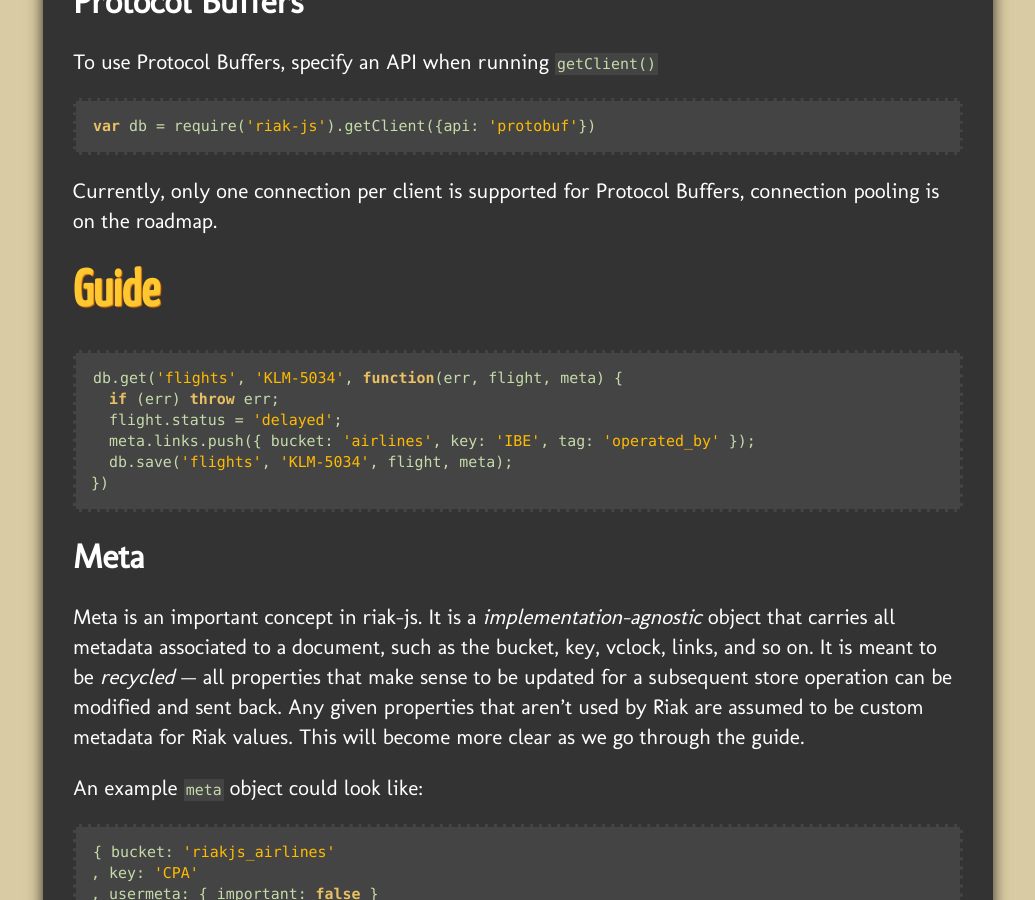
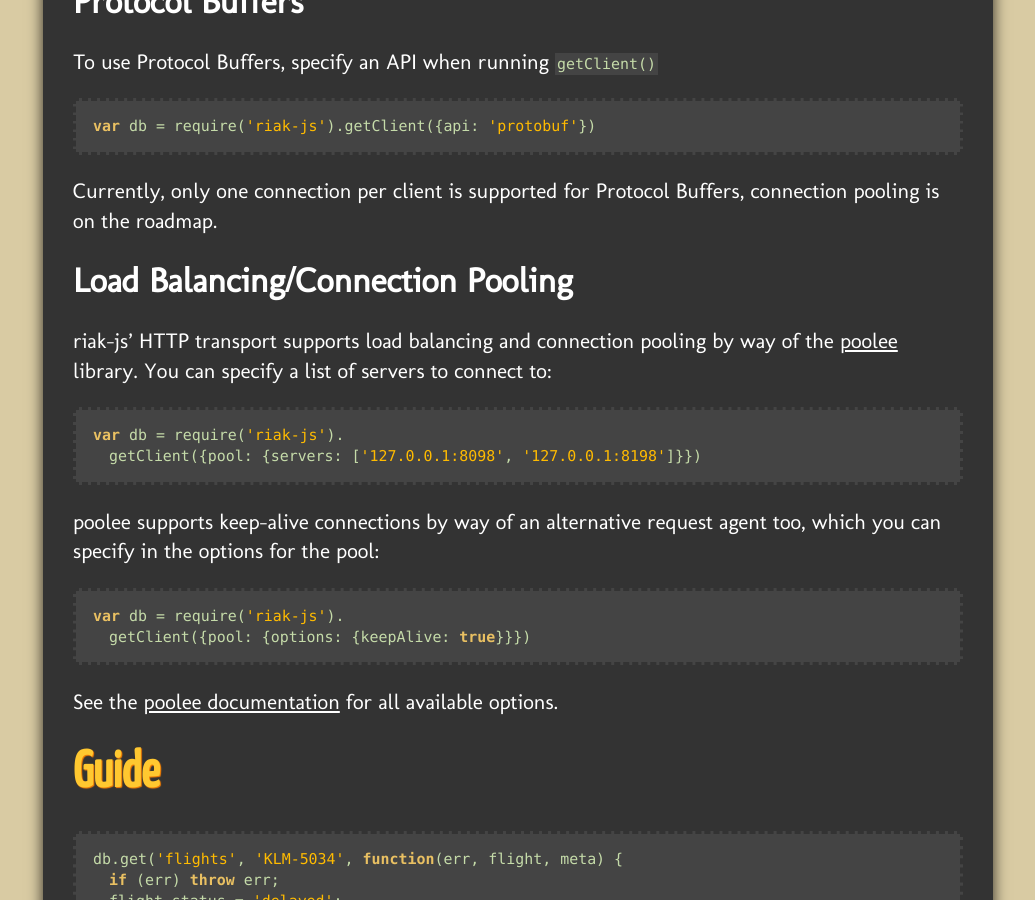
Before and after one commit to mostlyserious/riak-js, a Jekyll site: the page built from index.md, in a window 1280 px wide and 900 px high, scrolled down 921 px. Shown: the whole window, without its empty margins (122-1157 px from the left). Built offline with Jekyll 4.4.1, drawn with Linux system fonts in a browser that asks for light colours.

Commit message:
Update doco for load balancing/connection pooling.

```diff
--- a/index.md
+++ b/index.md
@@ -33,6 +33,24 @@
 
 Currently, only one connection per client is supported for Protocol Buffers,
 connection pooling is on the roadmap.
+
+### Load Balancing/Connection Pooling
+
+riak-js' HTTP transport supports load balancing and connection pooling by way of
+the [poolee](https://github.com/dannycoates/poolee) library. You can specify a
+list of servers to connect to:
+
+    var db = require('riak-js').
+      getClient({pool: {servers: ['127.0.0.1:8098', '127.0.0.1:8198']}})
+
+poolee supports keep-alive connections by way of an alternative request agent
+too, which you can specify in the options for the pool:
+
+    var db = require('riak-js').
+      getClient({pool: {options: {keepAlive: true}}})
+
+See the [poolee documentation](https://github.com/dannycoates/poolee#new) for
+all available options.
 
 ## Guide
 
```
